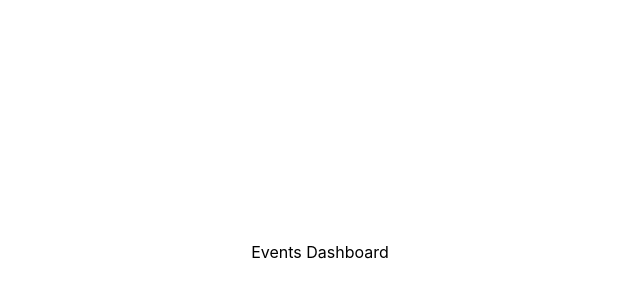
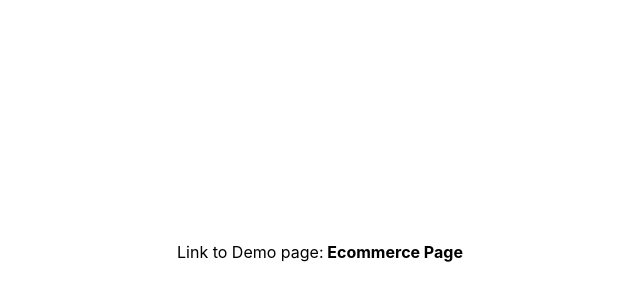
Before and after one commit to Developer-Square/Analytics-Web-App, a Next.js app: page / in a window 1280 px wide. Shown: the part 148-448 px from the top of the page, without its empty margins (320-960 px from the left). Built offline with nearby package versions, Linux system fonts and the light colour scheme.

Commit message:
feat: Added a strong tag in homepage and logged the tracked events to the console

```diff
--- a/modules/analytics/index.tsx
+++ b/modules/analytics/index.tsx
@@ -41,11 +41,14 @@ const awsPlugin = () => {
             console.log(typeof (_ref2));
             const payload = _ref2.payload
             sendData(payload)
+            console.log('User Event', payload);
+
         },
         identify: function identify(_ref3: any) {
             console.log(typeof (_ref3));
             const payload = _ref3.payload
             sendData(payload)
+            console.log('User Identify Event', payload);
         },
         loaded: function loaded() {
             return true
--- a/pages/index.tsx
+++ b/pages/index.tsx
@@ -1,5 +1,6 @@
 import type { NextPage } from 'next'
 import Head from 'next/head'
+import Link from 'next/link'
 import styles from '../styles/Home.module.css'
 
 const Home: NextPage = () => {
@@ -14,7 +15,15 @@ const Home: NextPage = () => {
       </Head>
 
       <main className={styles.main}>
-        <p>Events Dashboard</p>
+        {/* A link for testing the proof of concept.
+            As of now both creating an identified user and fetching
+            user details is possible.
+        */}
+        <div>
+          Link to Demo page:
+          {/* When a new user is added go back to home page and view the id and email. */}
+          <Link href='/EcommerceAnalytics'><strong> Ecommerce Page</strong></Link>
+        </div>
       </main>
     </div>
   )
```
